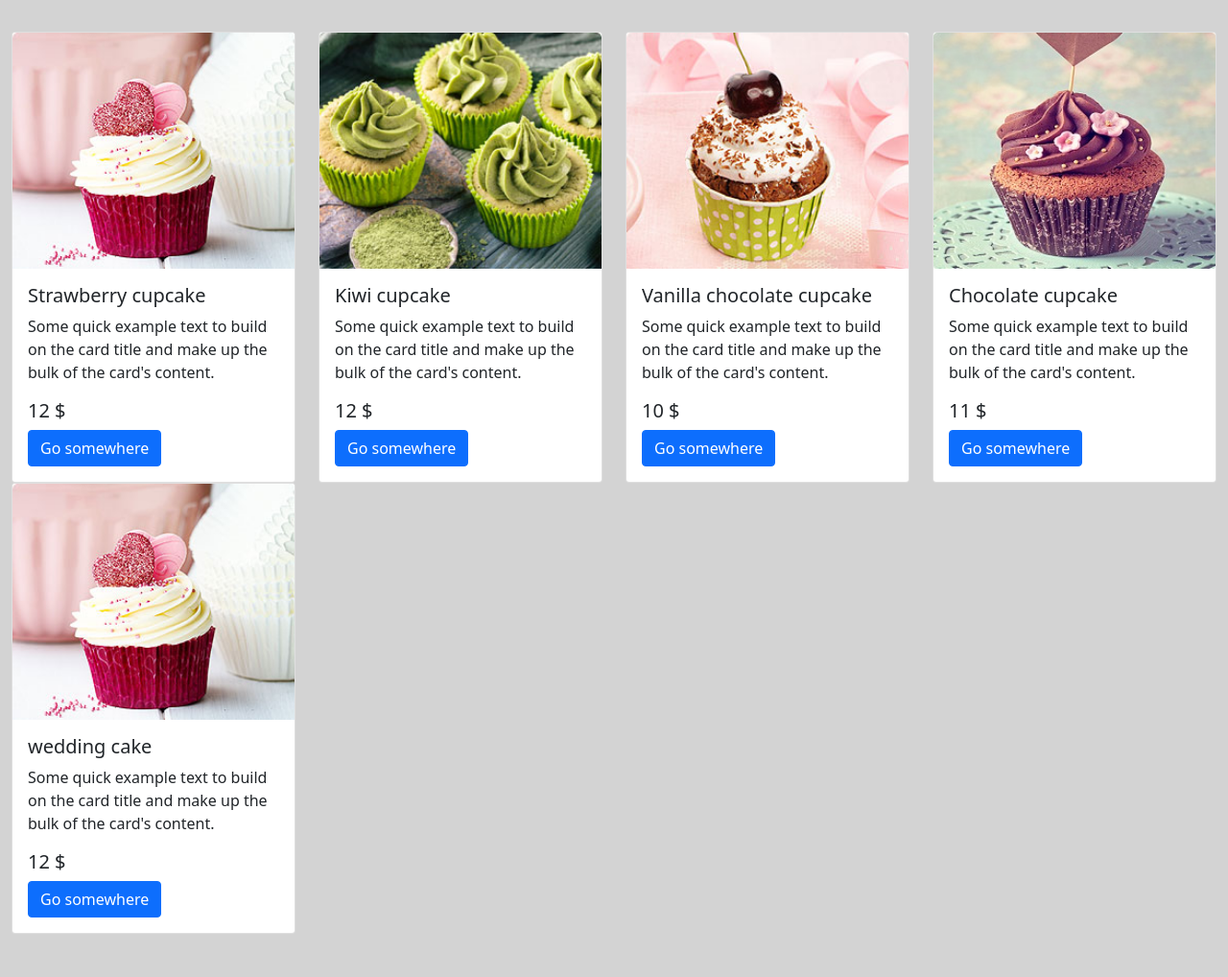
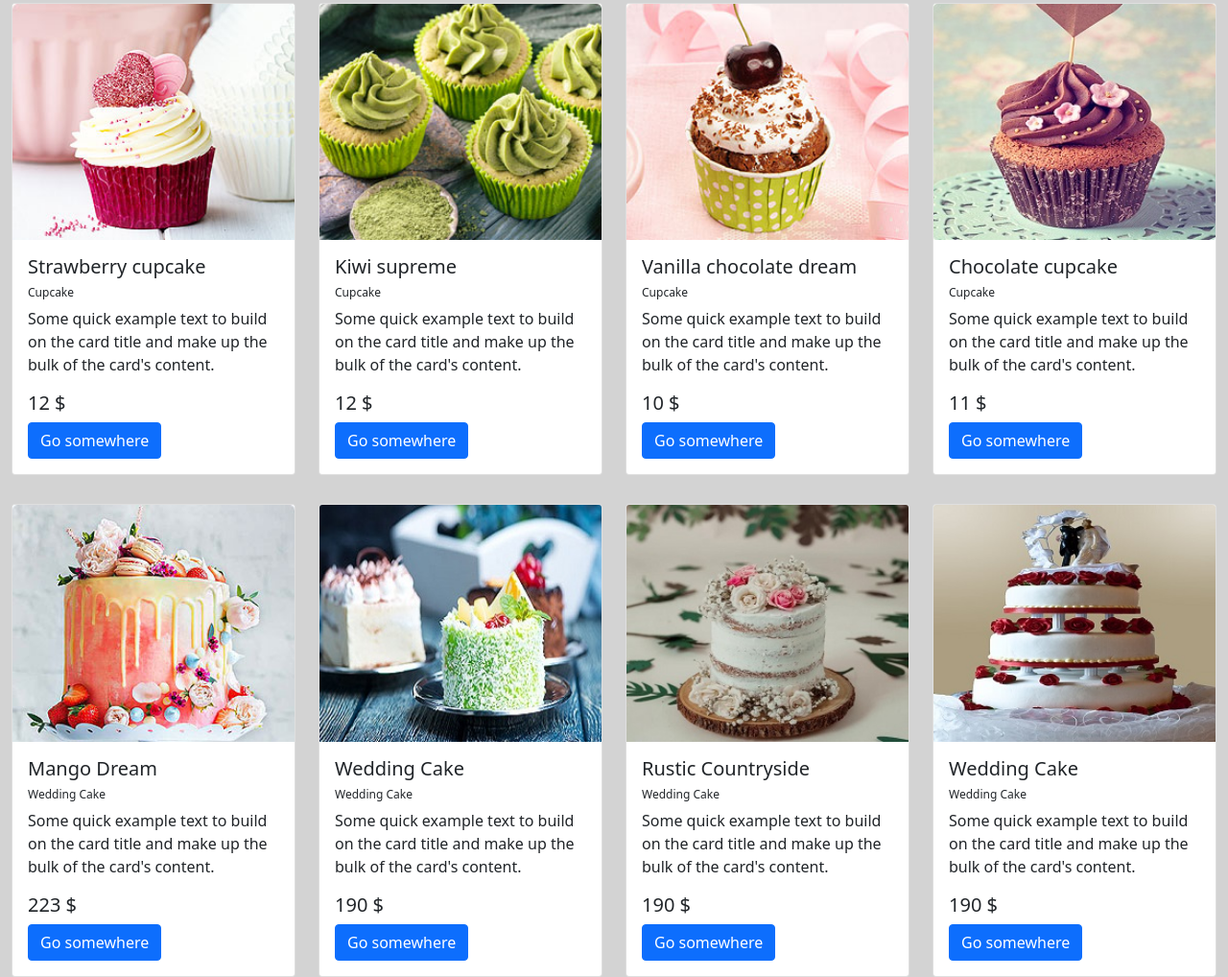
Before and after one commit to Ajer/Mini_Bakery, a plain HTML site: page products.html in a window 1280 px wide. Shown: the part 145-1163 px from the top of the page at 96% size. Before the commit the page ends 1118 px from the top, so only its background shows below. Drawn offline with nearby package versions, Linux system fonts and the light colour scheme.

Commit message:
Added 4 Card-components with wedding_cakes

```diff
--- a/products.html
+++ b/products.html
@@ -22,71 +22,127 @@
         repeat card-holder elements as needed -->
       <!--</div> -->
 
-      <div class="container" style="margin-top:30px;">
+      <div class="container"">
         <h1 class="text-center">Our Cakes</h1>
       </div>
 
       <div class="container-fluid" style="margin-top:100px">
-        <div class="row">
-           <div class="col-md-3">
-             <div class="card">   <!--style="width: 15rem;" -->
+        <div class="row" style="margin-bottom:30px">
+           <div class="col-sm-3">    <!-- class="col-md-3" -->
+             <div class="card" style="height:100%">   <!--style="width: 15rem;" -->
                <img src="./product_img/cupcakes/c-feature-1.jpg" class="card-img-top"  alt="">
                <div class="card-body">
+                <!-- <div style="height:600px"> -->
                   <h5 class="card-title">Strawberry cupcake</h5>
+                  <h5 style="font-size:12px">Cupcake</h5>
                   <p class="card-text">Some quick example text to build on the card title and make up the bulk of the card's content.</p>
                   <h5 class="card-text">12 $</h5>
+                  <a href="#" class="btn btn-primary">Go somewhere</a>
+                <!-- </div>               -->
+              </div>
+             </div>
+           </div>
+           <div class="col-sm-3">
+            <div class="card" style="height:100%">
+              <img src="./product_img/cupcakes/c-feature-2.jpg"" class="card-img-top" alt="">
+              <div class="card-body">
+                <!-- <div style="height:600px"> -->
+                   <h5 class="card-title">Kiwi supreme</h5>
+                   <h5 style="font-size:12px">Cupcake</h5>
+                   <p class="card-text">Some quick example text to build on the card title and make up the bulk of the card's content.</p>
+                   <h5 class="card-text">12 $</h5>
+                   <a href="#" class="btn btn-primary">Go somewhere</a>
+                <!-- </div> -->
+             </div>
+           </div>
+          </div>
+          <div class="col-sm-3">
+            <div class="card" style="height:100%">
+              <img src="./product_img/cupcakes/c-feature-3.jpg"" class="card-img-top" alt="">
+              <div class="card-body">
+                <!-- <div style="height:600px"> -->
+                   <h5 class="card-title">Vanilla chocolate dream</h5>
+                   <h5 style="font-size:12px">Cupcake</h5>
+                   <p class="card-text">Some quick example text to build on the card title and make up the bulk of the card's content.</p>
+                   <h5 class="card-text">10 $</h5>
+                   <a href="#" class="btn btn-primary">Go somewhere</a>
+                <!-- </div> -->
+             </div>
+           </div>
+          </div>
+          <div class="col-sm-3">
+            <div class="card" style="height:100%">
+              <img src="./product_img/cupcakes/c-feature-4.jpg"" class="card-img-top"  alt="">
+              <div class="card-body">
+                <!-- <div style="height:600px"> -->
+                  <h5 class="card-title">Chocolate cupcake</h5>
+                  <h5 style="font-size:12px">Cupcake</h5>
+                  <p class="card-text">Some quick example text to build on the card title and make up the bulk of the card's content.</p>
+                  <h5 class="card-text">11 $</h5>
+                  <a href="#" class="btn btn-primary">Go somewhere</a>
+                <!-- </div> -->
+             </div>
+           </div>
+          </div>
+        </div>
+        <div class="row" style="margin-top:30px">
+            <div class="col-sm-3">
+              <div class="card" style="height:100%">
+                <img src="./product_img/wedding_cakes/wedd_1.jpg"" class="card-img-top"  alt="">
+                <div class="card-body">
+                    <h5 class="card-title">Mango Dream</h5>
+                    <h5 style="font-size:12px">Wedding Cake</h5>
+                    <p class="card-text">Some quick example text to build on the card title and make up the bulk of the card's content.</p>
+                    <h5 class="card-text">223 $</h5>
                     <a href="#" class="btn btn-primary">Go somewhere</a>
                </div>
              </div>
           </div>
-           <div class="col-md-3">
-            <div class="card">
-              <img src="./product_img/cupcakes/c-feature-2.jpg"" class="card-img-top" alt="">
+          <div class="col-sm-3">
+            <div class="card" style="height:100%">
+              <img src="./product_img/wedding_cakes/wedd_2.jpg"" class="card-img-top"  alt="">
               <div class="card-body">
-                <h5 class="card-title">Kiwi cupcake</h5>
+                  <h5 class="card-title">Wedding Cake</h5>
+                  <h5 style="font-size:12px">Wedding Cake</h5>
                   <p class="card-text">Some quick example text to build on the card title and make up the bulk of the card's content.</p>
-                <h5 class="card-text">12 $</h5>
+                  <h5 class="card-text">190 $</h5>
                   <a href="#" class="btn btn-primary">Go somewhere</a>
+                <!-- </div> -->
              </div>
            </div>
          </div>
-          <div class="col-md-3">
-            <div class="card">
-              <img src="./product_img/cupcakes/c-feature-3.jpg"" class="card-img-top" alt="">
+         <div class="col-sm-3">
+          <div class="card" style="height:100%">
+            <img src="./product_img/wedding_cakes/wedd_3.jpg"" class="card-img-top"  alt="">
             <div class="card-body">
-                <h5 class="card-title">Vanilla chocolate cupcake</h5>
+                <h5 class="card-title">Rustic Countryside</h5>
+                <h5 style="font-size:12px">Wedding Cake</h5>
                 <p class="card-text">Some quick example text to build on the card title and make up the bulk of the card's content.</p>
-                <h5 class="card-text">10 $</h5>
+                <h5 class="card-text">190 $</h5>
                 <a href="#" class="btn btn-primary">Go somewhere</a>
+              <!-- </div> -->
            </div>
          </div>
       </div>
-          <div class="col-md-3">
-            <div class="card">
-              <img src="./product_img/cupcakes/c-feature-4.jpg"" class="card-img-top"  alt="">
+      <div class="col-sm-3">
+        <div class="card" style="height:100%">
+          <img src="./product_img/wedding_cakes/wedd_4.jpg"" class="card-img-top"  alt="">
           <div class="card-body">
-                <h5 class="card-title">Chocolate cupcake</h5>
+              <h5 class="card-title">Wedding Cake</h5>
+              <h5 style="font-size:12px">Wedding Cake</h5>
               <p class="card-text">Some quick example text to build on the card title and make up the bulk of the card's content.</p>
-                <h5 class="card-text">11 $</h5>
+              <h5 class="card-text">190 $</h5>
               <a href="#" class="btn btn-primary">Go somewhere</a>
+            <!-- </div> -->
          </div>
        </div>
-          </div>
-
-            <div class="col-md-3">
-              <div class="card">
-                <img src="./product_img/cupcakes/c-feature-1.jpg"" class="card-img-top"  alt="">
-                <div class="card-body">
-                  <h5 class="card-title">wedding cake</h5>
-                  <p class="card-text">Some quick example text to build on the card title and make up the bulk of the card's content.</p>
-                  <h5 class="card-text">12 $</h5>
-                  <a href="#" class="btn btn-primary">Go somewhere</a>
     </div>
    </div>
  </div>
 
 
-        </div>
+
+
 
 
 
```
Also changed, not shown: product_img/wedding_cakes/wedd_1.jpg (added), product_img/wedding_cakes/wedd_2.jpg (added), product_img/wedding_cakes/wedd_3.jpg (added), product_img/wedding_cakes/wedd_4.jpg (added). Lines whose indentation alone changed are shown as unchanged.
